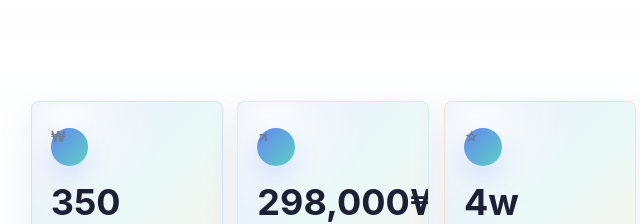
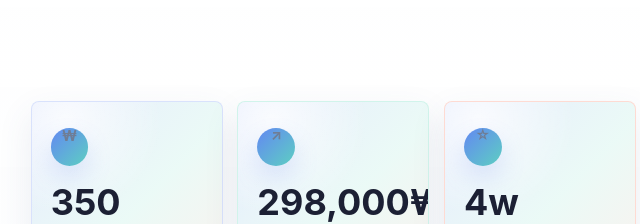
Before and after one commit to changwook06/bemore, a website: page index.html in a window 1280 px wide. Shown: the part 3020-3244 px from the top of the page, 580-1220 px from the left. Drawn offline with Linux system fonts and the light colour scheme.

Commit message:
Center prototype metric icons

```diff
--- a/styles.css
+++ b/styles.css
@@ -475,16 +475,34 @@ section:not(.hero) {
 }
 
 .metric-icon {
-  display: inline-grid;
+  display: inline-flex;
   width: 2.35rem;
   height: 2.35rem;
+  align-items: center;
+  justify-content: center;
   margin-bottom: 1.1rem;
-  place-items: center;
   border-radius: 999px;
   color: #fff;
+  font-family: Inter, ui-sans-serif, system-ui, -apple-system, BlinkMacSystemFont, "Segoe UI", sans-serif;
+  font-size: 1.12rem;
   font-weight: 900;
+  line-height: 1;
+  text-align: center;
   background: linear-gradient(135deg, var(--blue), var(--aqua));
   box-shadow: 0 12px 26px rgba(99, 136, 242, 0.2);
+}
+
+.wallet-card .metric-icon {
+  padding-top: 0.04rem;
+}
+
+.savings-card .metric-icon {
+  padding-bottom: 0.08rem;
+  padding-left: 0.02rem;
+}
+
+.streak-card .metric-icon {
+  padding-bottom: 0.06rem;
 }
 
 .mini-card small {
```
